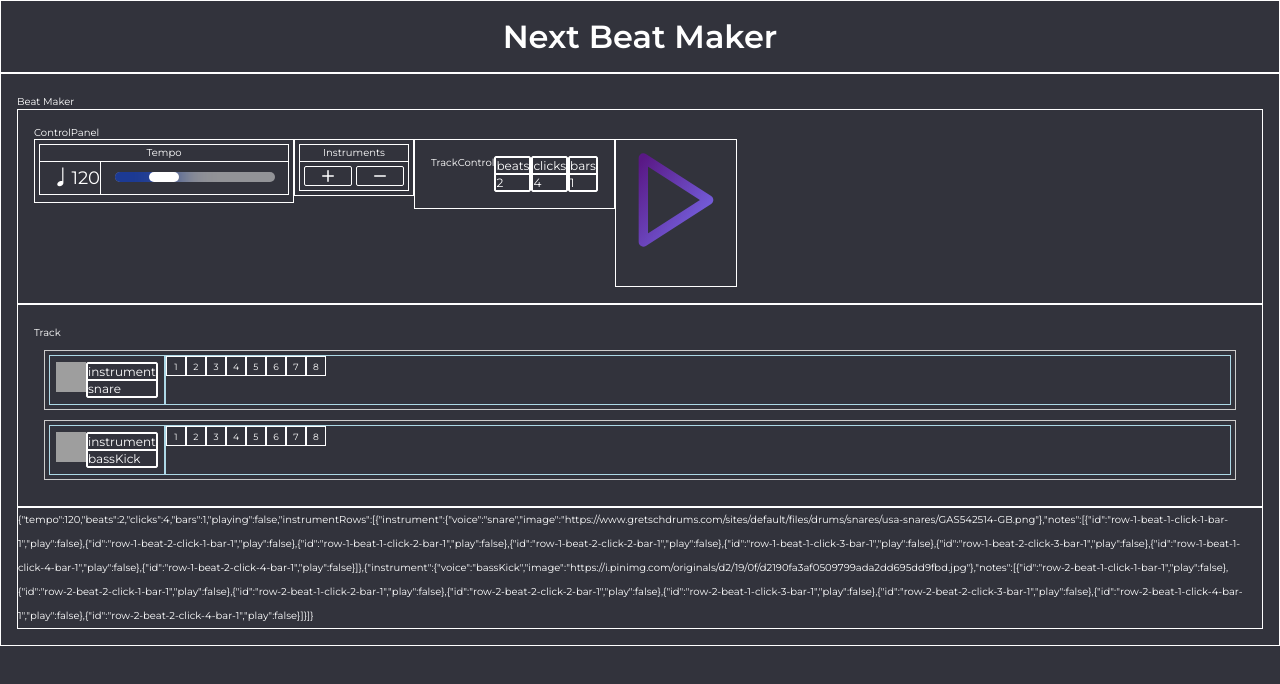
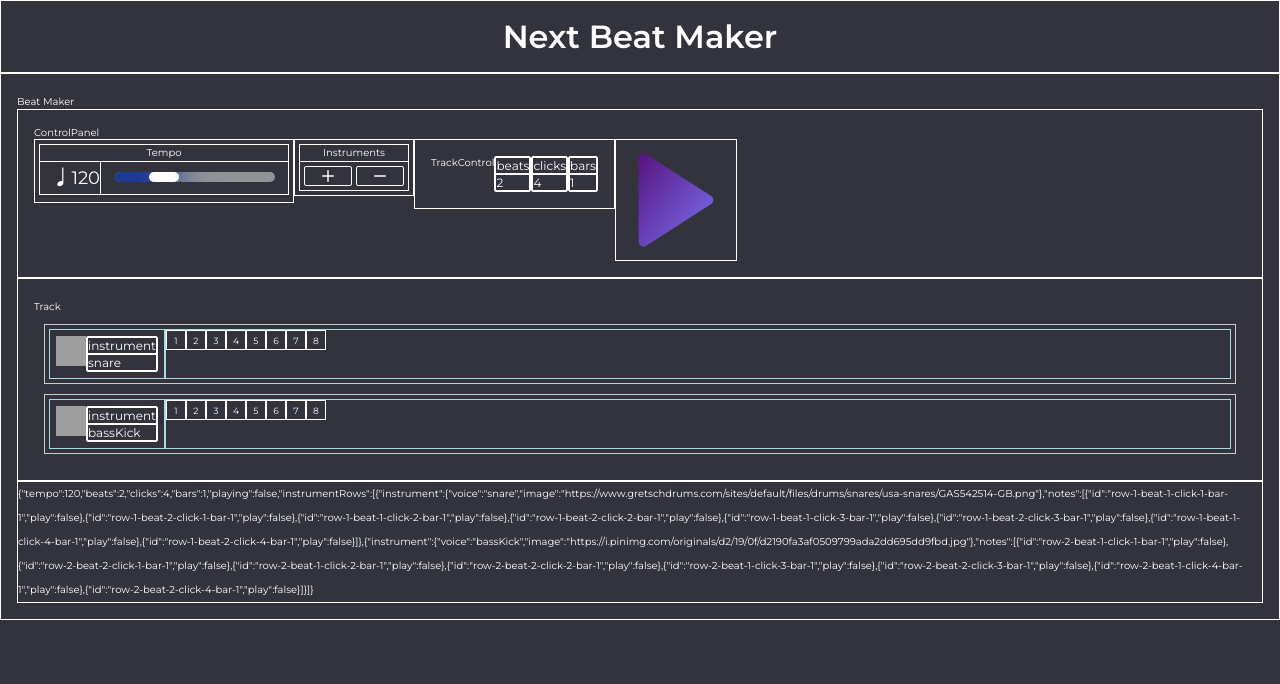
Before and after one commit to mrChernicharo/next-beat2, a Next.js app: page / in a window 1280 px wide. Shown: the top 684 px of the page. Built offline with nearby package versions, Linux system fonts and the light colour scheme; grey boxes are pictures that could not be loaded; a web font is replaced by a local one.

Commit message:
hover no play button

```diff
--- a/src/pages/components/BeatMaker/ControlPanel/PlayPause/PlayPause.tsx
+++ b/src/pages/components/BeatMaker/ControlPanel/PlayPause/PlayPause.tsx
@@ -16,19 +16,15 @@ export function PlayPause({ isPlaying, setIsPlaying }: IPlayPauseProps) {
     setIsPlaying(playing);
   }, [playing]);
 
-  useEffect(() => {
-    console.log(hover);
-  }, [hover]);
-
   function playToggle() {
     setPlaying(!playing);
   }
 
   function hoverIcon() {
-    setHover(!hover);
+    setHover(true);
   }
   function leaveIcon() {
-    setHover(!hover);
+    setHover(false);
   }
 
   return (
@@ -45,12 +41,24 @@ export function PlayPause({ isPlaying, setIsPlaying }: IPlayPauseProps) {
           <h1>
             {playing ? (
               <FiPause
-                onMouseOver={() => hoverIcon()}
+                onMouseEnter={() => hoverIcon()}
                 onMouseLeave={() => leaveIcon()}
-                style={hover ? { stroke: 'url(#purple-gradient)' } : { stroke: '#fff' }}
+                style={
+                  hover
+                    ? { fill: '#fff', stroke: '#fff' }
+                    : { fill: 'url(#purple-gradient)', stroke: 'url(#purple-gradient)' }
+                }
               />
             ) : (
-              <FiPlay style={{ stroke: 'url(#purple-gradient)' }} />
+              <FiPlay
+                onMouseEnter={() => hoverIcon()}
+                onMouseLeave={() => leaveIcon()}
+                style={
+                  hover
+                    ? { fill: '#fff', stroke: '#fff' }
+                    : { fill: 'url(#purple-gradient)', stroke: 'url(#purple-gradient)' }
+                }
+              />
             )}
           </h1>
           {/* <h1>{playing ? '⑊' : '⎶'}</h1> */}
--- a/src/styles/InstrumentsControlStyles.tsx
+++ b/src/styles/InstrumentsControlStyles.tsx
@@ -26,7 +26,6 @@ export const InstrumentsControlContainer = styled.div`
   .btn-container {
     border: 1px solid;
     padding: 4px;
-    /* justify-content: center; */
   }
 `;
 export const InstrumentsControlBtn = styled.button`
@@ -35,7 +34,6 @@ export const InstrumentsControlBtn = styled.button`
   color: #fff;
   font-size: 18px;
   border: 1px solid;
-  /* margin: 4px 0; */
   border-radius: 2px;
   display: flex;
   justify-content: center;
--- a/src/styles/PlayPauseStyles.tsx
+++ b/src/styles/PlayPauseStyles.tsx
@@ -20,14 +20,10 @@ export const PlayPauseBtn = styled.button`
   justify-content: center;
   outline: none;
   cursor: pointer;
-  fill: transparent;
+  transition: 0.4s;
 
   h1 {
-    svg {
-      &:hover {
-        stroke: 'url(#purple-gradient)';
-      }
-    }
+    line-height: 68px;
 
     :active {
       box-shadow: inset 0 0 10px 0 rgba(255, 255, 255, 0.4);
```
